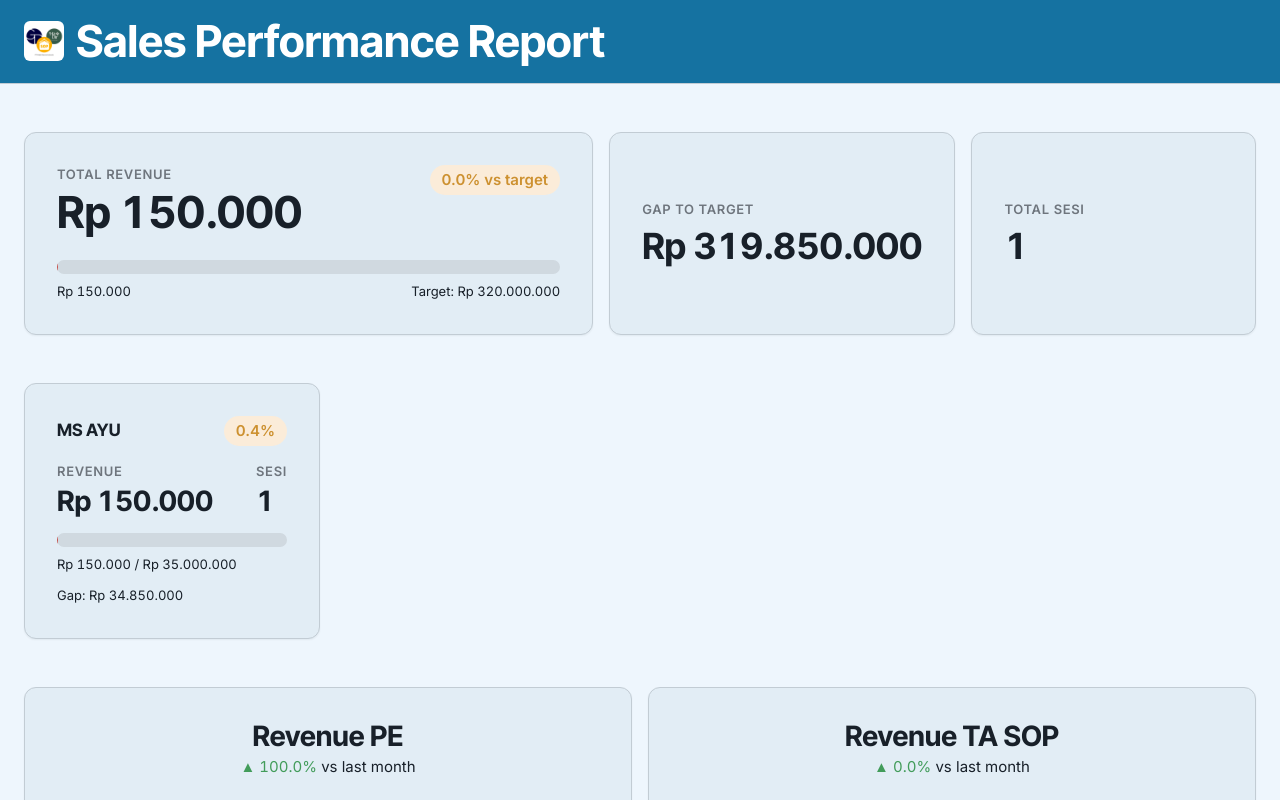
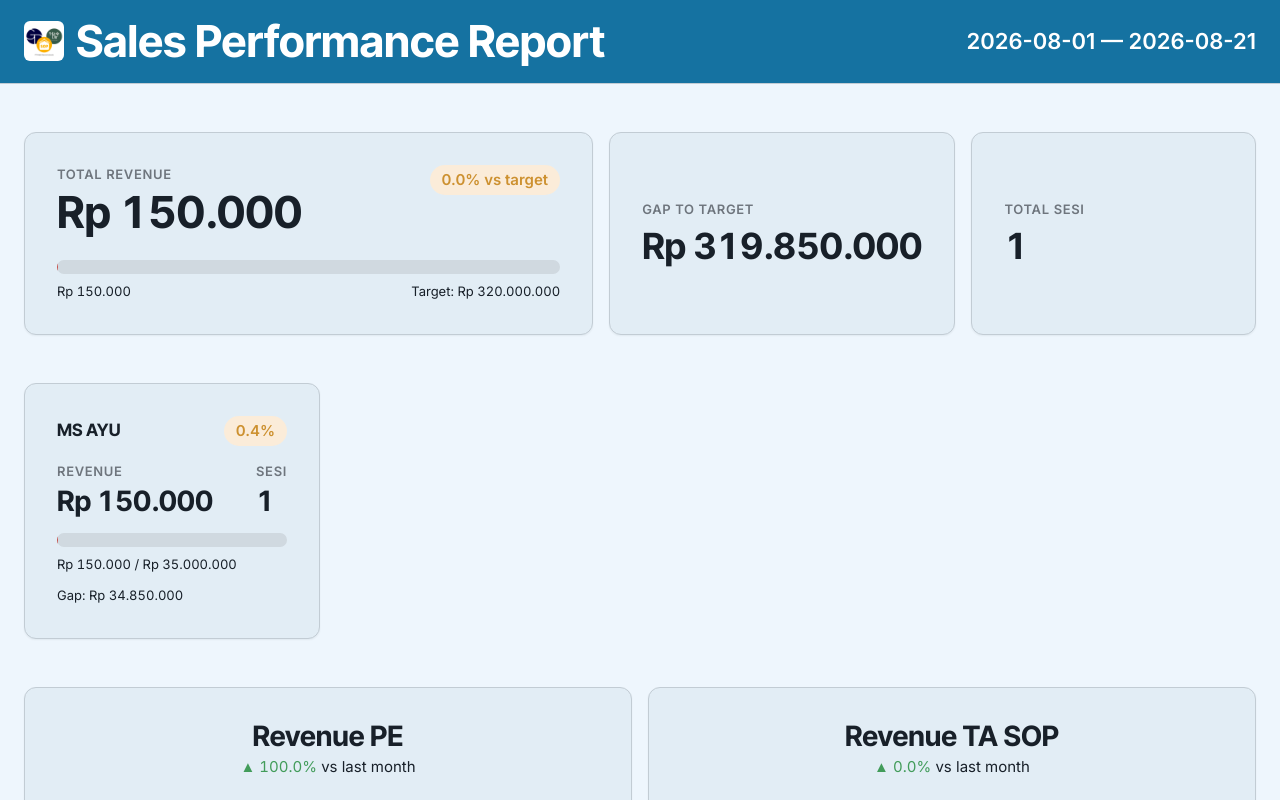
Before and after one commit to dmstask-work/account-sop-monitor, a Next.js app: page / in a window 1280 px wide. Both pictures are taken after a click on the button "Copy". Shown: the top 800 px of the page. Built offline with nearby package versions, Linux system fonts and the light colour scheme; no server answers.

Commit message:
update (date range): shown in capture feature

```diff
--- a/app/globals.css
+++ b/app/globals.css
@@ -689,10 +689,28 @@ tr:last-child td {
 .is-exporting .footer,
 .is-exporting .header-sub,
 .is-exporting .header .btn,
-.is-exporting .date-range,
+.is-exporting .date-range .field,
+.is-exporting .date-range .date-range-sep,
 .is-exporting .stat-hint,
 .is-exporting .table-note {
   display: none !important;
+}
+
+.is-exporting .date-range input {
+  display: none !important;
+}
+
+/* Export-only date text (hidden in web view) */
+.date-range-text {
+  display: none;
+}
+
+.is-exporting .date-range-text {
+  display: inline;
+  font-size: var(--text-xl);
+  font-weight: 600;
+  color: var(--color-header-ink);
+  white-space: nowrap;
 }
 
 .is-exporting .header {
--- a/components/Header.tsx
+++ b/components/Header.tsx
@@ -93,6 +93,13 @@ export default function Header({
             </div>
           </div>
 
+          {/* Export-only plain-text date range */}
+          {dateRange && (
+            <span className="date-range-text">
+              {dateRange.start} — {dateRange.end}
+            </span>
+          )}
+
           {dateRange && (
             <button
               type="button"
```
